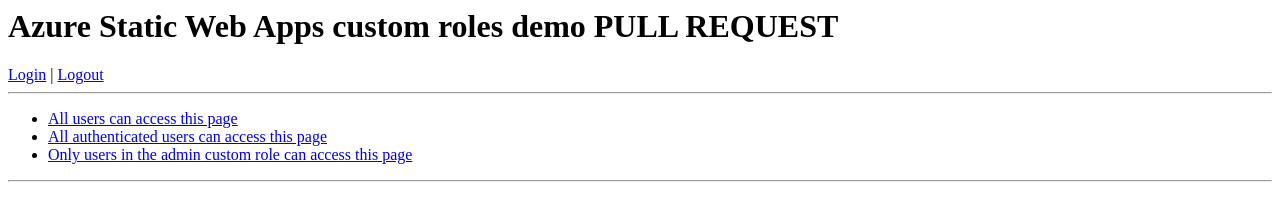
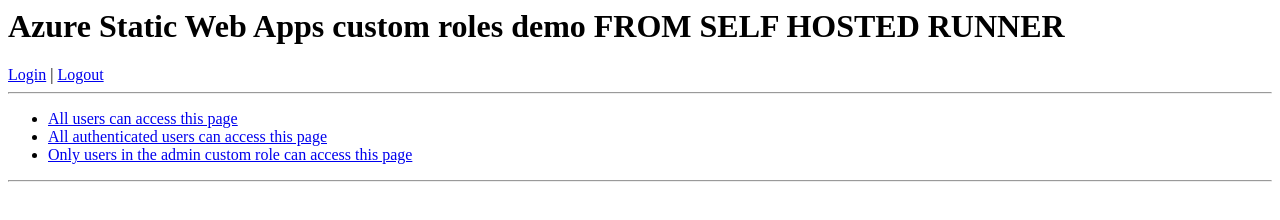
Before and after one commit to mishapos/custom-roles-func, a website: page frontend/index.html in a window 1280 px wide. Drawn offline with Linux system fonts and the light colour scheme; no server answers.

Commit message:
Update index.html

```diff
--- a/frontend/index.html
+++ b/frontend/index.html
@@ -13,7 +13,7 @@
 </head>
 
 <body>
-    <h1>Azure Static Web Apps custom roles demo PULL REQUEST</h1>
+    <h1>Azure Static Web Apps custom roles demo FROM SELF HOSTED RUNNER</h1>
     <div>
         <a href="/.auth/login/aad">Login</a> | <a href="/.auth/logout">Logout</a>
     </div>
```
